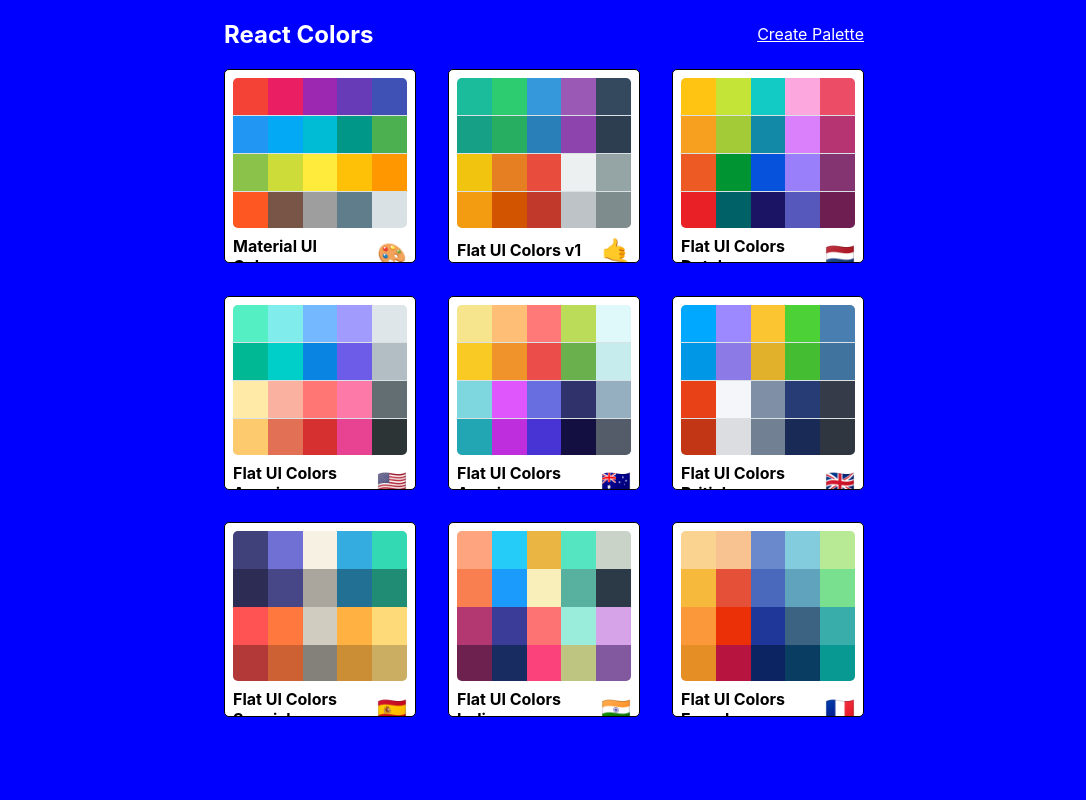
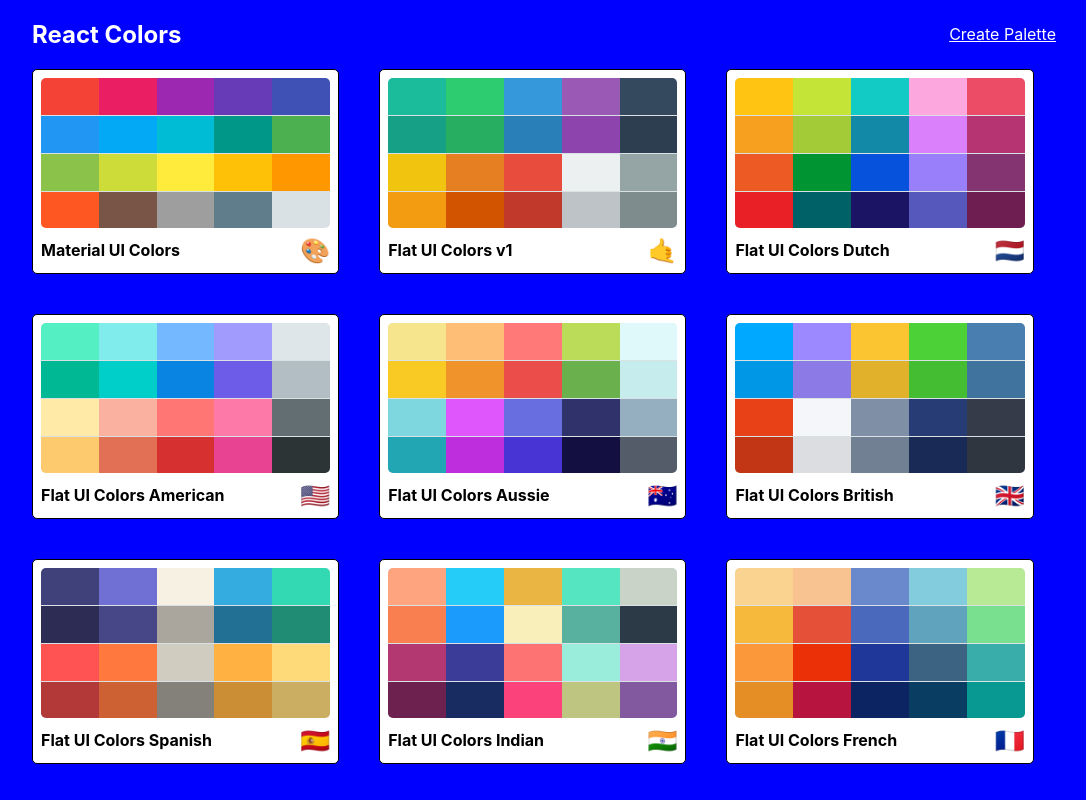
Before and after one commit to ryanfuhrman/react-colors, a React (Create React App) app: page / in a window 1280 px wide. Shown: the whole page, without its empty margins (96-1182 px from the left). Built offline with nearby package versions, Linux system fonts and the light colour scheme.

Commit message:
Make PaletteList reponsive

```diff
--- a/src/styles/PaletteListStyles.js
+++ b/src/styles/PaletteListStyles.js
@@ -1,3 +1,5 @@
+import sizes from "./sizes";
+
 export default {
   root: {
     backgroundColor: "blue",
@@ -12,6 +14,12 @@
     alignItems: "flex-start",
     flexDirection: "column",
     flexWrap: "wrap",
+    [sizes.down("xl")]: {
+      width: "80%",
+    },
+    [sizes.down("xs")]: {
+      width: "75%",
+    },
   },
   nav: {
     display: "flex",
@@ -28,6 +36,13 @@
     width: "100%",
     display: "grid",
     gridTemplateColumns: "repeat(3, 30%)",
-    gridGap: "5%",
+    gridGap: "2.5rem",
+    [sizes.down("md")]: {
+      gridTemplateColumns: "repeat(2, 50%)",
+    },
+    [sizes.down("xs")]: {
+      gridTemplateColumns: "repeat(1, 100%)",
+      gridGap: "1rem",
+    },
   },
 };
--- a/src/styles/sizes.js
+++ b/src/styles/sizes.js
@@ -6,6 +6,7 @@
       sm: "768px",
       md: "992px",
       lg: "1200px",
+      xl: "1600px",
     };
     return `@media(max-width: ${sizes[size]})`;
   },
```
